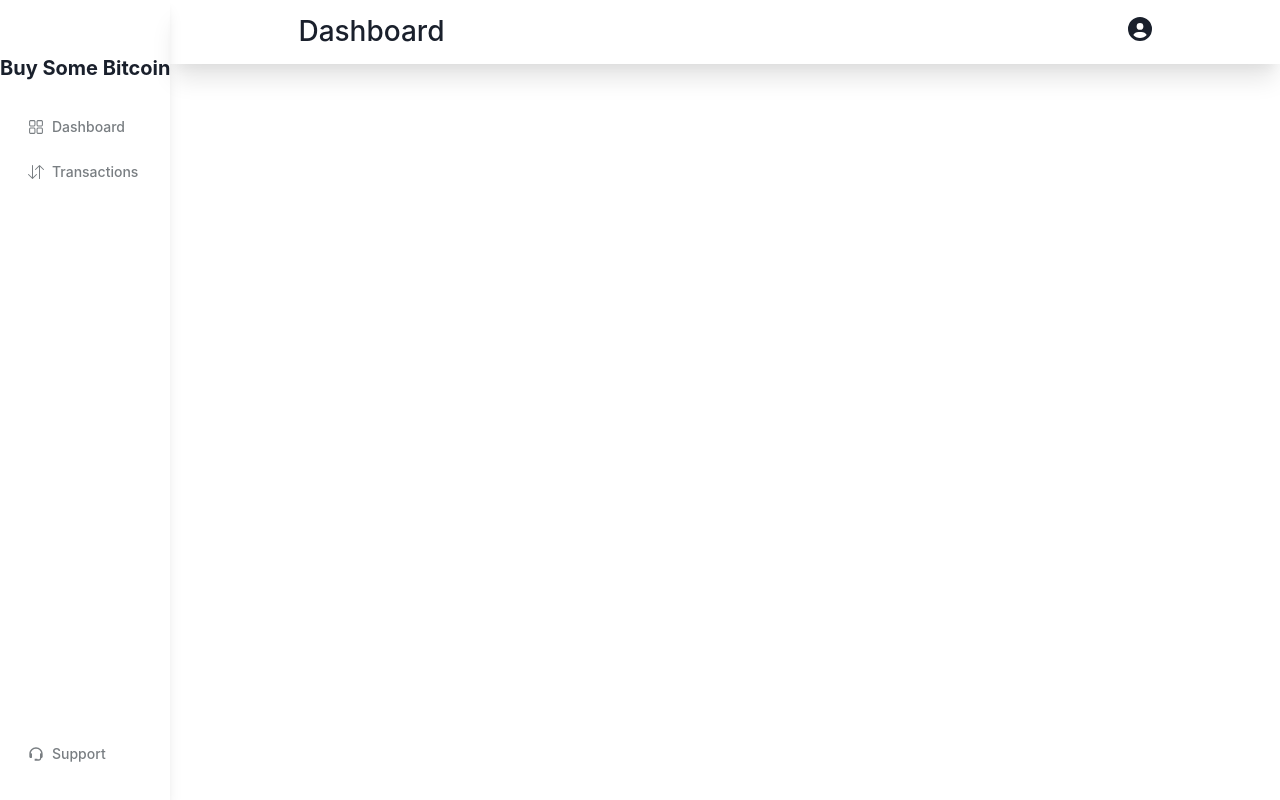
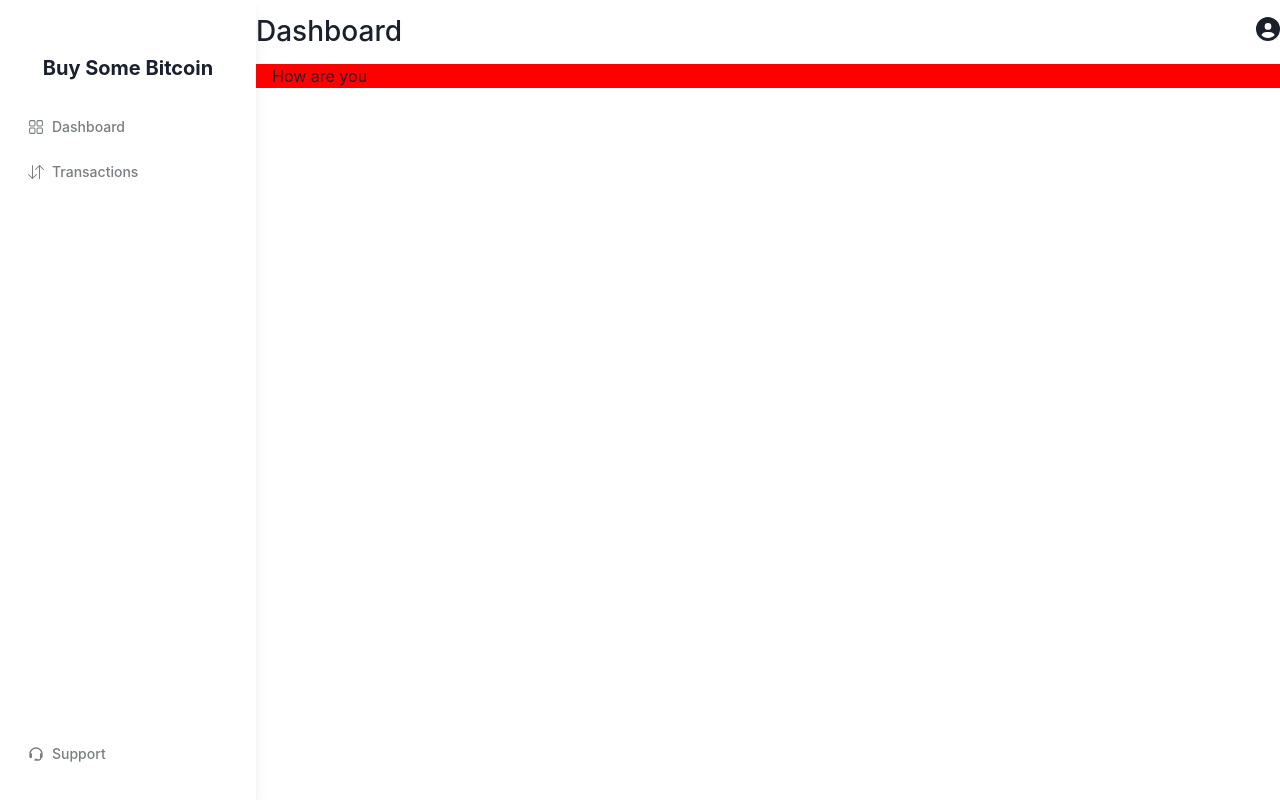
Before and after one commit to AbhayRao2k/Crypto-Dashboard-in-React, a React (Vite) app: page / in a window 1280 px wide. Built offline with nearby package versions, Linux system fonts and the light colour scheme.

Commit message:
updated dashboard

```diff
--- /dev/null
+++ b/src/components/DashboardLayout.jsx
@@ -0,0 +1,18 @@
+import { Box, Container, Flex } from '@chakra-ui/react'
+import React from 'react'
+import Sidenav from './Sidenav'
+import TopNav from './TopNav'
+
+const DashboardLayout = ({title, children}) => {
+  return (
+    <Flex>
+        <Sidenav />
+        <Box flexGrow={1}>
+          <TopNav title={title} />
+          <Container maxW="70rem" bg="red">{children}</Container>
+        </Box>
+      </Flex>
+  )
+}
+
+export default DashboardLayout
--- a/src/components/Sidenav.jsx
+++ b/src/components/Sidenav.jsx
@@ -18,7 +18,7 @@ const Sidenav = () => {
   ];
 
   return (
-    <Stack justify="space-between" boxShadow="lg" maxW="16rem" h="100vh">
+    <Stack justify="space-between" boxShadow="lg" w="16rem" h="100vh">
       <Box>
         <Heading textAlign="center" fontSize="20px" as="h1" pt="56px">
           Buy Some Bitcoin
--- a/src/components/TopNav.jsx
+++ b/src/components/TopNav.jsx
@@ -14,11 +14,11 @@ import {
 
 import { FaCircleUser } from "react-icons/fa6";
 
-const TopNav = () => {
+const TopNav = ({title}) => {
   return (
-    <Box boxShadow="xl">
-      <HStack maxW="80rem" h="16" justify="space-between" px="32" mx="auto">
-        <Heading fontWeight="medium" fontSize="28px">Dashboard</Heading>
+    <Box>
+      <HStack maxW="70rem" h="16" justify="space-between" mx="auto">
+        <Heading fontWeight="medium" fontSize="28px">{title}</Heading>
         <Menu>
           <MenuButton>
             <Icon as={FaCircleUser} fontSize="24px" />
--- a/src/pages/Dashboard/Dashboard.jsx
+++ b/src/pages/Dashboard/Dashboard.jsx
@@ -1,18 +1,12 @@
 import { Box, Flex } from "@chakra-ui/react";
 import Sidenav from "../../components/Sidenav";
 import TopNav from "../../components/TopNav";
+import DashboardLayout from "../../components/DashboardLayout";
+import { title } from "framer-motion/client";
 
 const Dashboard = () => {
   return (
-    <div>
-      <Flex>
-        <Sidenav />
-
-        <Box flexGrow={1}>
-          <TopNav />
-        </Box>
-      </Flex>
-    </div>
+    <DashboardLayout title="Dashboard">How are you</DashboardLayout>
   );
 };
 
```
